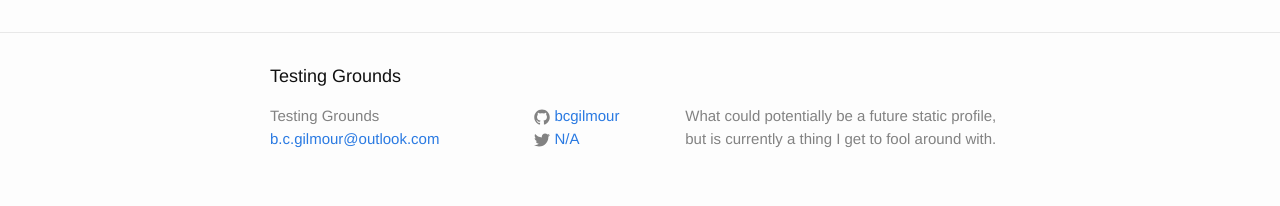
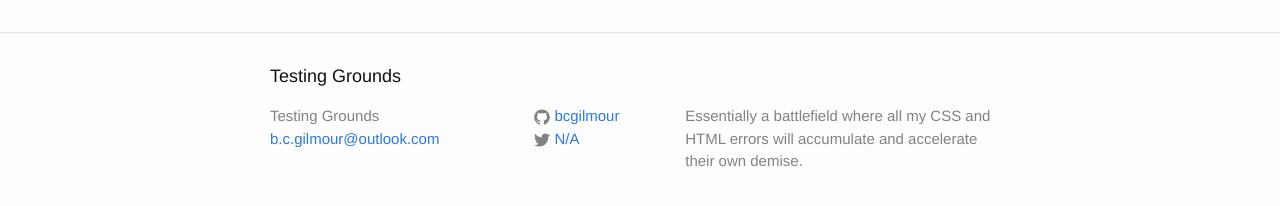
Before and after one commit to bcgilmour/bcgilmour.github.io, a Jekyll site: the page built from index.html, in a window 1280 px wide. Shown: the part 264-470 px from the top of the page. Built offline with Jekyll 4.4.1, drawn with Linux system fonts in a browser that asks for light colours.

Commit message:
Update _config.yml

```diff
--- a/_config.yml
+++ b/_config.yml
@@ -9,7 +9,7 @@
 title: Testing Grounds
 email: b.c.gilmour@outlook.com
 description: > # this means to ignore newlines until "baseurl:"
-  What could potentially be a future static profile, but is currently a thing I get to fool around with.
+  Essentially a battlefield where all my CSS and HTML errors will accumulate and accelerate their own demise.
 baseurl: "" # the subpath of your site, e.g. /blog
 url: "https://bcgilmour.github.io" # the base hostname & protocol for your site
 twitter_username: [N/A]
```
